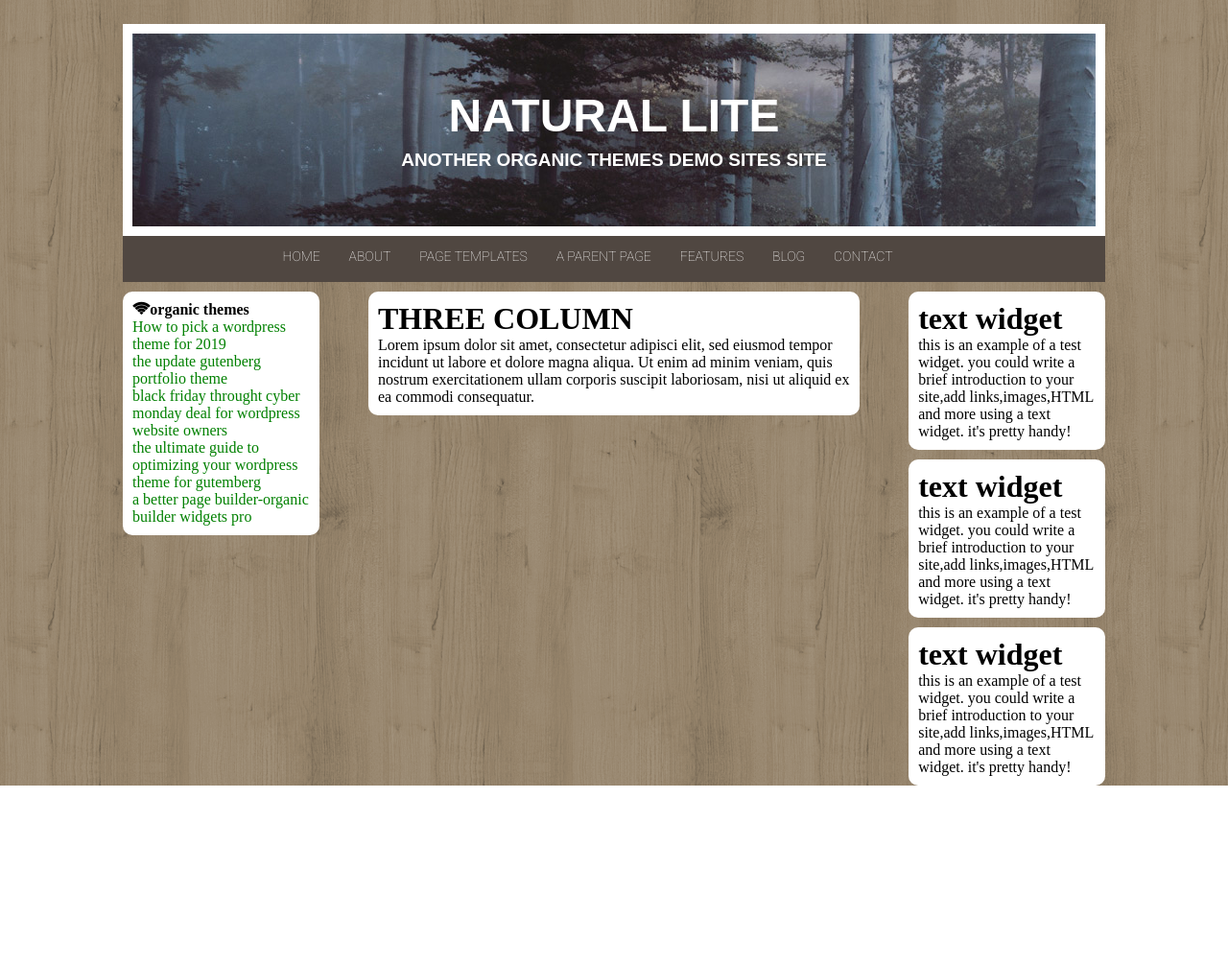
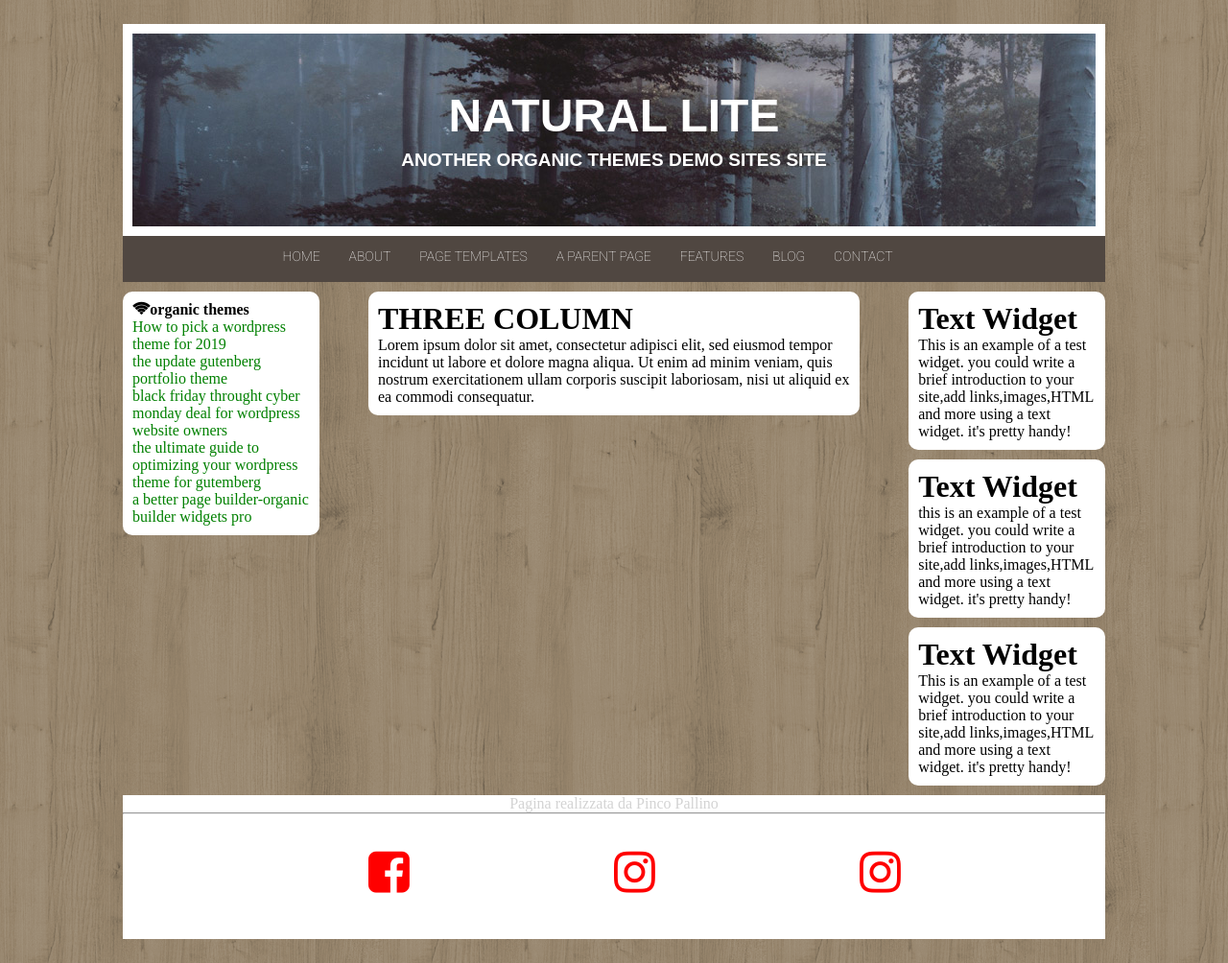
Before and after one commit to alessandrocapanna/htmlcss-wp, a plain HTML site: page index.html in a window 1280 px wide. Shown: the whole page at 96% size. Before the commit the page ends 819 px from the top, so only its background shows below. Drawn offline with Linux system fonts and the light colour scheme.

Commit message:
finsh all

```diff
--- a/css/style.css
+++ b/css/style.css
@@ -74,13 +74,13 @@ header .menu ul li:hover {
 /*** INIZIO MAIN ***/
 main .conteiner {
   margin: 10px 0;
-  po
+
 }
 
 main .conteiner::after{
   display:table;
-  content:””;
-  clear:both
+  content:"";
+  clear:both;
 }
 
 main .conteiner .col {
@@ -134,4 +134,38 @@ main .conteiner .col.dx .testo:last-child {
 /*** FINE MAIN ***/
 
 /*** INIZIO FOOTER ***/
+footer .box{
+  background-color: white;
+  height: 150px;
+  margin-bottom: 25px;
+  color: lightgrey;
+}
+
+footer .box p {
+  text-align: center;
+}
+
+footer .box .social {
+  position: relative;
+  font-size: 50px;
+  margin-top: 35px;
+}
+
+footer .box .social :first-child{
+  color:red;
+  position: absolute;
+  left: 25%;
+}
+
+footer .box .social :nth-child(2){
+  color:red;
+  position: absolute;
+  left: 50%;
+}
+
+footer .box .social :last-child{
+  color:red;
+  position: absolute;
+  left: 75%;
+}
 /*** FINE FOOTER ***/
--- a/index.html
+++ b/index.html
@@ -61,7 +61,15 @@
           <div class="col dx">
 
             <div class="testo">
-              <h1>text widget</h1>
+              <h1>Text Widget</h1>
+              <p>This is an example of a test widget.
+                 you could  write a brief introduction
+              to your site,add links,images,HTML and more using a text widget.
+              it's pretty handy!</p>
+            </div>
+
+            <div class="testo">
+              <h1>Text Widget</h1>
               <p>this is an example of a test widget.
                  you could  write a brief introduction
               to your site,add links,images,HTML and more using a text widget.
@@ -69,16 +77,8 @@
             </div>
 
             <div class="testo">
-              <h1>text widget</h1>
-              <p>this is an example of a test widget.
-                 you could  write a brief introduction
-              to your site,add links,images,HTML and more using a text widget.
-              it's pretty handy!</p>
-            </div>
-
-            <div class="testo">
-              <h1>text widget</h1>
-              <p>this is an example of a test widget.
+              <h1>Text Widget</h1>
+              <p>This is an example of a test widget.
                  you could  write a brief introduction
               to your site,add links,images,HTML and more using a text widget.
               it's pretty handy!</p>
@@ -90,6 +90,15 @@
 
       <!-- inizio footer  -->
       <footer>
+        <div class="box">
+          <p>Pagina realizzata da Pinco Pallino</p>
+          <hr>
+          <div class="social">
+            <i class="fa fa-facebook-square" aria-hidden="true"></i>
+            <i class="fa fa-instagram" aria-hidden="true"></i>
+            <i class="fa fa-instagram" aria-hidden="true"></i>
+          </div>
+        </div>
       </footer>
       <!-- fine footer  -->
     </div>
```
